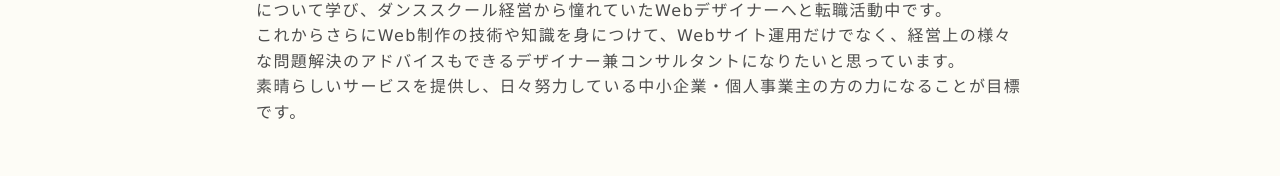
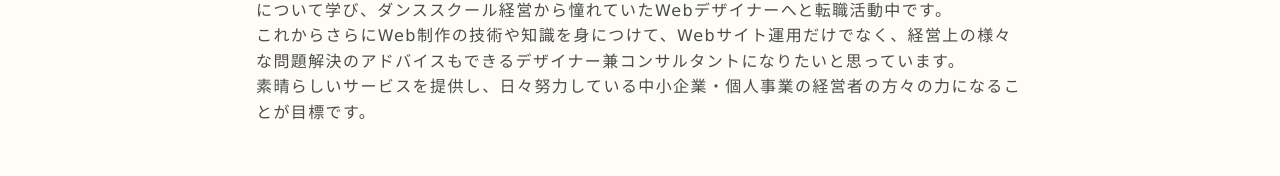
Before and after one commit to tawara71/responsive-site, a plain HTML site: page index.html in a window 1280 px wide. Shown: the part 428-604 px from the top of the page. Drawn offline with nearby package versions, Linux system fonts and the light colour scheme.

Commit message:
ver 2.01

```diff
--- a/index.html
+++ b/index.html
@@ -13,7 +13,7 @@
     <header><a href="#contact" class="button-contact"><i aria-label="お問い合わせ" class="fa fa-envelope-o"></i></a>
       <div class="profile">
         <h1 class="site-title abel uppercase text-center">Web Designer <span>Nobuyuki Tawara</span></h1><img src="./images/img_profile.jpg" alt="プロフィール写真" width="140" height="140" class="block-center profile-icon">
-        <p>埼玉県在住のWebデザイナー、田原信幸です。オンラインスクールでWeb制作・プログラミングについて学び、ダンススクール経営から憧れていたWebデザイナーへと転職活動中です。</p><p>これからさらにWeb制作の技術や知識を身につけて、Webサイト運用だけでなく、経営上の様々な問題解決のアドバイスもできるデザイナー兼コンサルタントになりたいと思っています。</p><p>素晴らしいサービスを提供し、日々努力している中小企業・個人事業主の方の力になることが目標です。</p>
+        <p>埼玉県在住のWebデザイナー、田原信幸です。オンラインスクールでWeb制作・プログラミングについて学び、ダンススクール経営から憧れていたWebデザイナーへと転職活動中です。</p><p>これからさらにWeb制作の技術や知識を身につけて、Webサイト運用だけでなく、経営上の様々な問題解決のアドバイスもできるデザイナー兼コンサルタントになりたいと思っています。</p><p>素晴らしいサービスを提供し、日々努力している中小企業・個人事業の経営者の方々の力になることが目標です。</p>
       </div>
     </header><!--contents-->
     <main><!--skills-->
```
